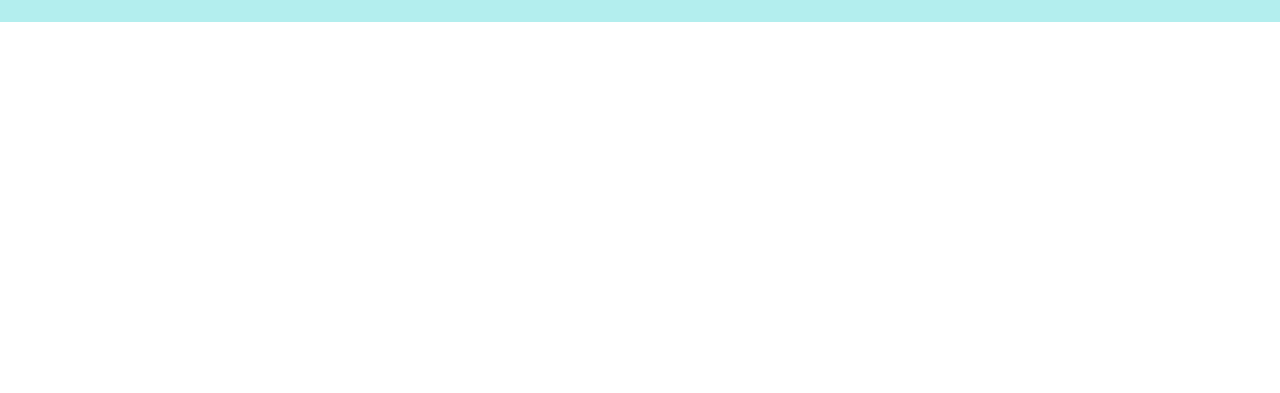
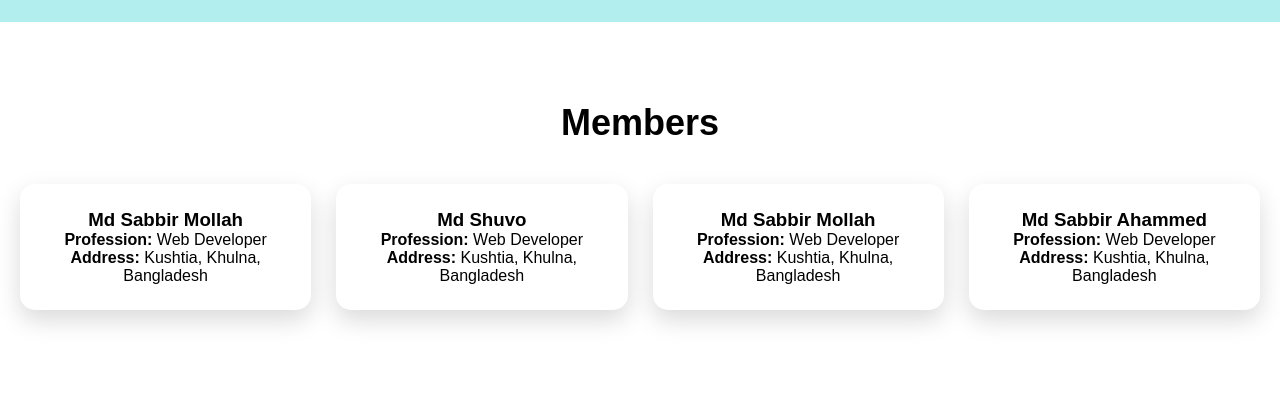
Before and after one commit to devshopmentor/colab-test-project, a plain HTML site: page index.html in a window 1280 px wide. Shown: the part 46-439 px from the top of the page. Drawn offline with Linux system fonts and the light colour scheme.

Commit message:
update team members name

```diff
--- a/index.html
+++ b/index.html
@@ -16,5 +16,36 @@
             <a href="#">Contact</a>
             </ul>
      </nav>
+<section  class="team-section">
+
+  <h2 class="team-title">Members</h2>
+
+  <div class="team-container">
+
+    <div class="card">
+      <h3>Md Sabbir Mollah</h3>
+      <p><strong>Profession:</strong> Web Developer</p>
+      <p><strong>Address:</strong> Kushtia, Khulna, Bangladesh</p>
+    </div>
+
+    <div class="card">
+      <h3>Md Shuvo</h3>
+      <p><strong>Profession:</strong> Web Developer</p>
+      <p><strong>Address:</strong> Kushtia, Khulna, Bangladesh</p>
+    </div>
+
+    <div class="card">
+      <h3>Md Sabbir Mollah</h3>
+      <p><strong>Profession:</strong> Web Developer</p>
+      <p><strong>Address:</strong> Kushtia, Khulna, Bangladesh</p>
+    </div>
+    <div class="card">
+      <h3>Md Sabbir Ahammed</h3>
+      <p><strong>Profession:</strong> Web Developer</p>
+      <p><strong>Address:</strong> Kushtia, Khulna, Bangladesh</p>
+    </div>
+
+  </div>
+</section>
 </body>
 </html>
--- a/style.css
+++ b/style.css
@@ -27,3 +27,26 @@ ul a:hover{
     padding: 10px;
     text-decoration: underline;
 }
+.team-section {
+  padding: 80px 20px;
+  text-align: center;
+}
+
+.team-title {
+  font-size: 36px;
+  margin-bottom: 40px;
+  font-weight: bold;
+}
+
+.team-container {
+  display: grid;
+  grid-template-columns: repeat(auto-fit, minmax(220px, 1fr));
+  gap: 25px;
+}
+.card {
+  padding: 25px;
+  border-radius: 15px;
+  background: #ffffff;
+  box-shadow: 0 10px 25px rgba(0, 0, 0, 0.15);
+  transition: 0.3s ease;
+}
```
